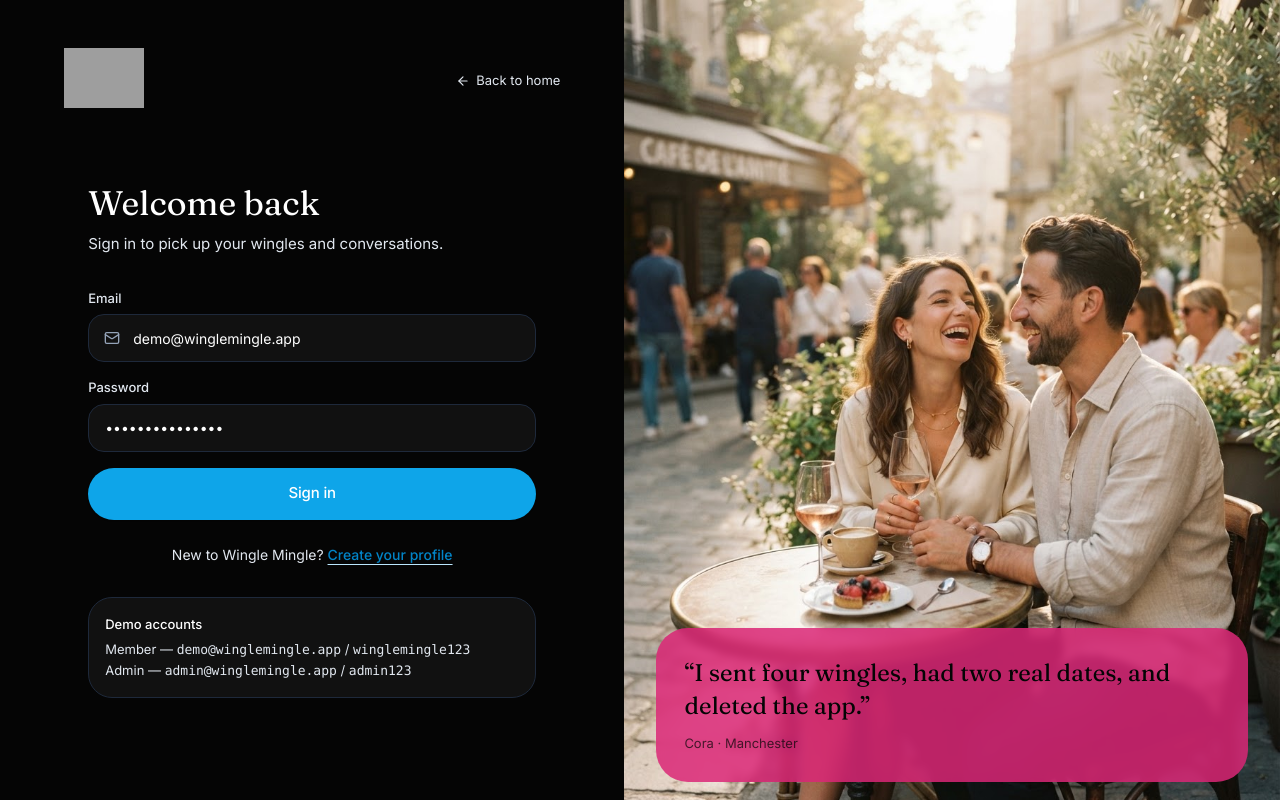
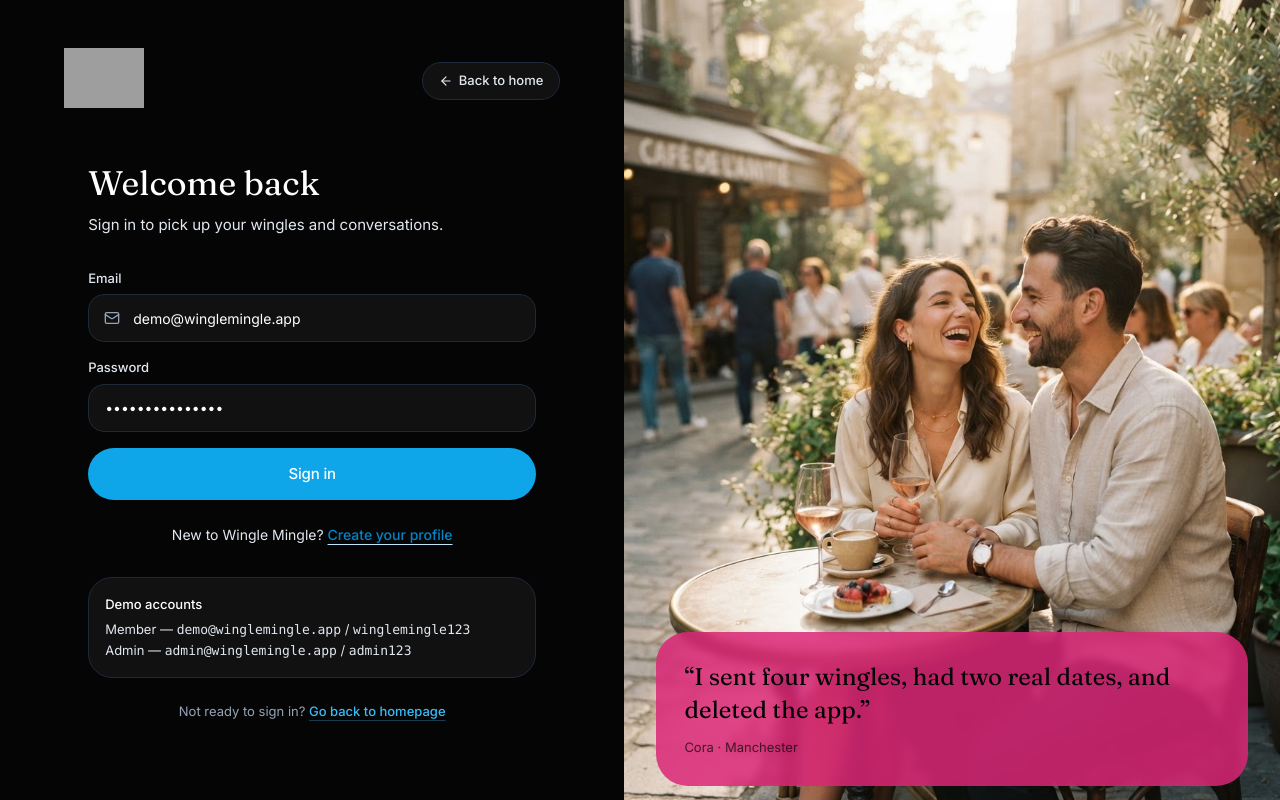
Before and after one commit to envicdigital88-rgb/Dating_App_Design, a Next.js app: page /sign-in in a window 1280 px wide. Built offline with nearby package versions, Linux system fonts and the light colour scheme; grey boxes are pictures that could not be loaded.

Commit message:
feat: make back to home link more prominent on sign-in and sign-up pages

```diff
--- a/components/views/Auth.tsx
+++ b/components/views/Auth.tsx
@@ -53,7 +53,7 @@ export function Auth({ mode }: {mode: 'signin' | 'register';}) {
             <BrandMark />
           </Link>
           <Link href="/"
-            className="inline-flex items-center gap-1.5 text-[13px] text-ink-soft transition-colors duration-150 ease-soft hover:text-berry-600">
+            className="inline-flex items-center gap-1.5 rounded-full border border-sand bg-cream-deep px-4 py-2 text-[13px] font-medium text-ink-soft transition-all duration-150 ease-soft hover:border-berry-500/40 hover:bg-berry-500/10 hover:text-berry-400">
 
             <ArrowLeftIcon className="h-3.5 w-3.5" />
             Back to home
@@ -159,6 +159,13 @@ export function Auth({ mode }: {mode: 'signin' | 'register';}) {
               <span className="font-mono">admin123</span>
             </p>
           </div>
+
+          <p className="mt-6 text-center text-[13px] text-ink-muted">
+            Not ready to sign in?{' '}
+            <Link href="/" className="font-medium text-berry-400 underline decoration-berry-400/30 underline-offset-4 hover:text-berry-300">
+              Go back to homepage
+            </Link>
+          </p>
         </div>
       </div>
 
```
